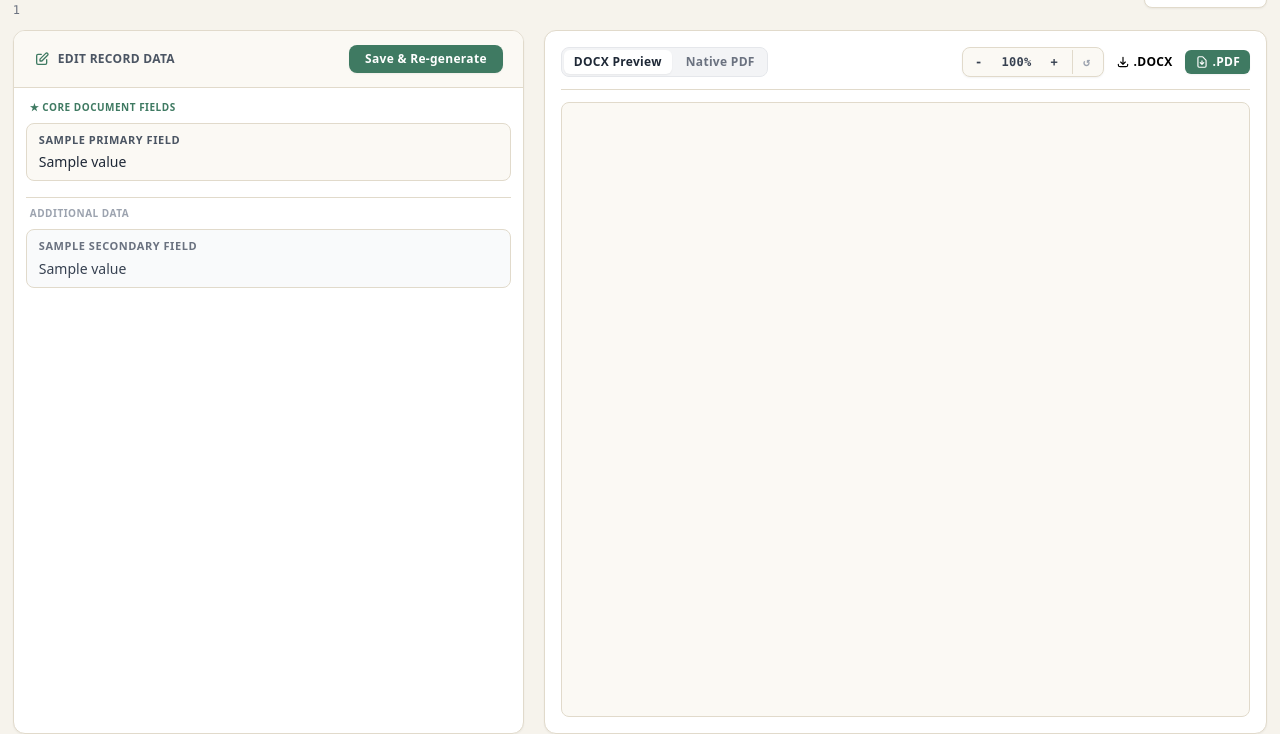
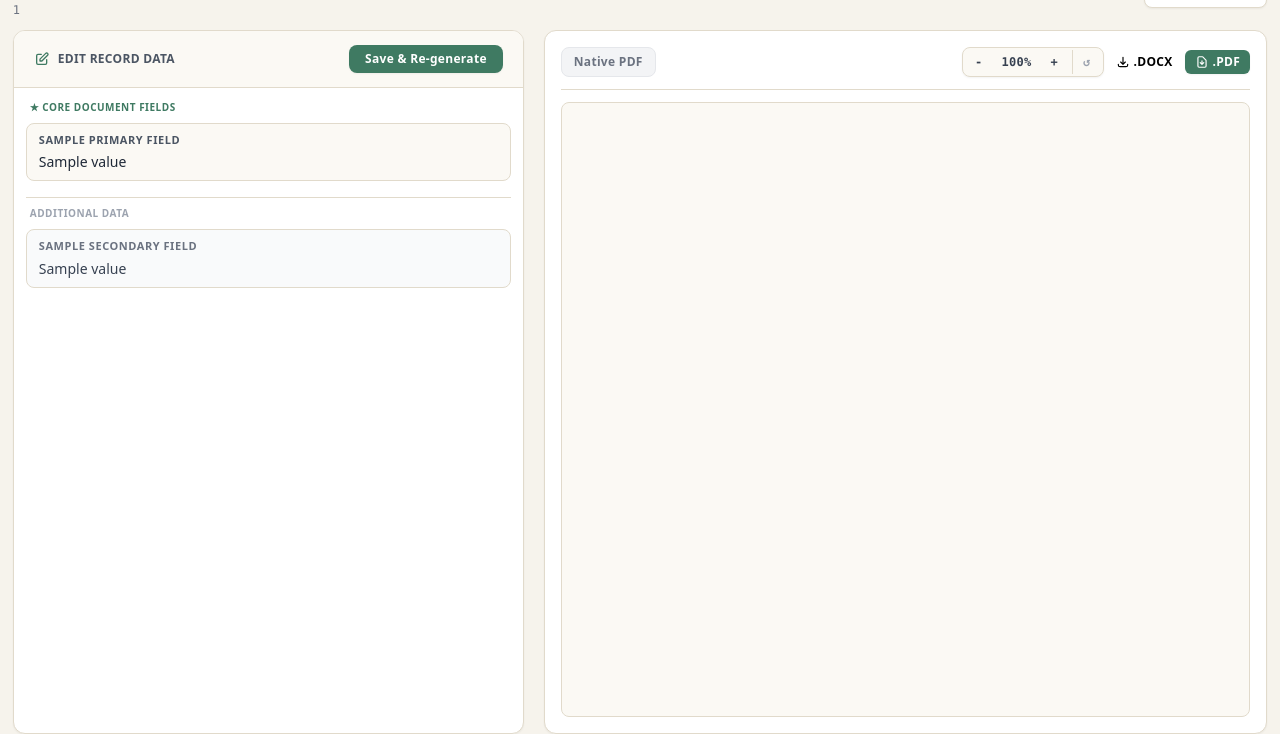
Before and after one commit to chissanupongkha/internship-document-website, a Django app: template letters/templates/letters/record_detail.html in a window 1280 px wide. Shown: the part 137-871 px from the top of the page. Run offline with Django 5.2, Linux system fonts and the light colour scheme; tables that the repository leaves empty hold one stand-in row (values such as "Sample post"); the template is opened without the code that fills it: values that come from a table or form of the project are taken from there, most other values are stand-ins (such as "Sample title", 1, 10 or a date in 2020); data that the repository does not hold is empty; some libraries are stand-ins or nearby versions.

Commit message:
Update record_detail.html template and resolve header type errors

```diff
--- a/internship_project/render.yaml
+++ b/internship_project/render.yaml
@@ -11,7 +11,7 @@ services:
       - key: DEBUG
         value: "False"
       - key: ALLOWED_HOSTS
-        value: internship-letters.onrender.com
+        value: internship-document-website-1.onrender.com
       - key: DATABASE_URL
         sync: false
       - key: R2_ACCESS_KEY_ID
--- a/letters/templates/letters/record_detail.html
+++ b/letters/templates/letters/record_detail.html
@@ -102,9 +102,7 @@
 
         <!-- Mode Switcher -->
         <div class="flex items-center gap-1 bg-gray-100 p-0.5 rounded-lg border border-gray-200">
-          <button type="button" id="btn-mode-docx" onclick="switchToDocx()" class="px-2.5 py-1 text-xs font-semibold rounded-md bg-white text-gray-800 shadow-sm">
-            DOCX Preview
-          </button>
+
           <button type="button" id="btn-mode-pdf" onclick="switchToPdf()" class="px-2.5 py-1 text-xs font-semibold rounded-md text-gray-500 hover:text-gray-800">
             Native PDF
           </button>
```
Also changed, not shown: 1 other file.
